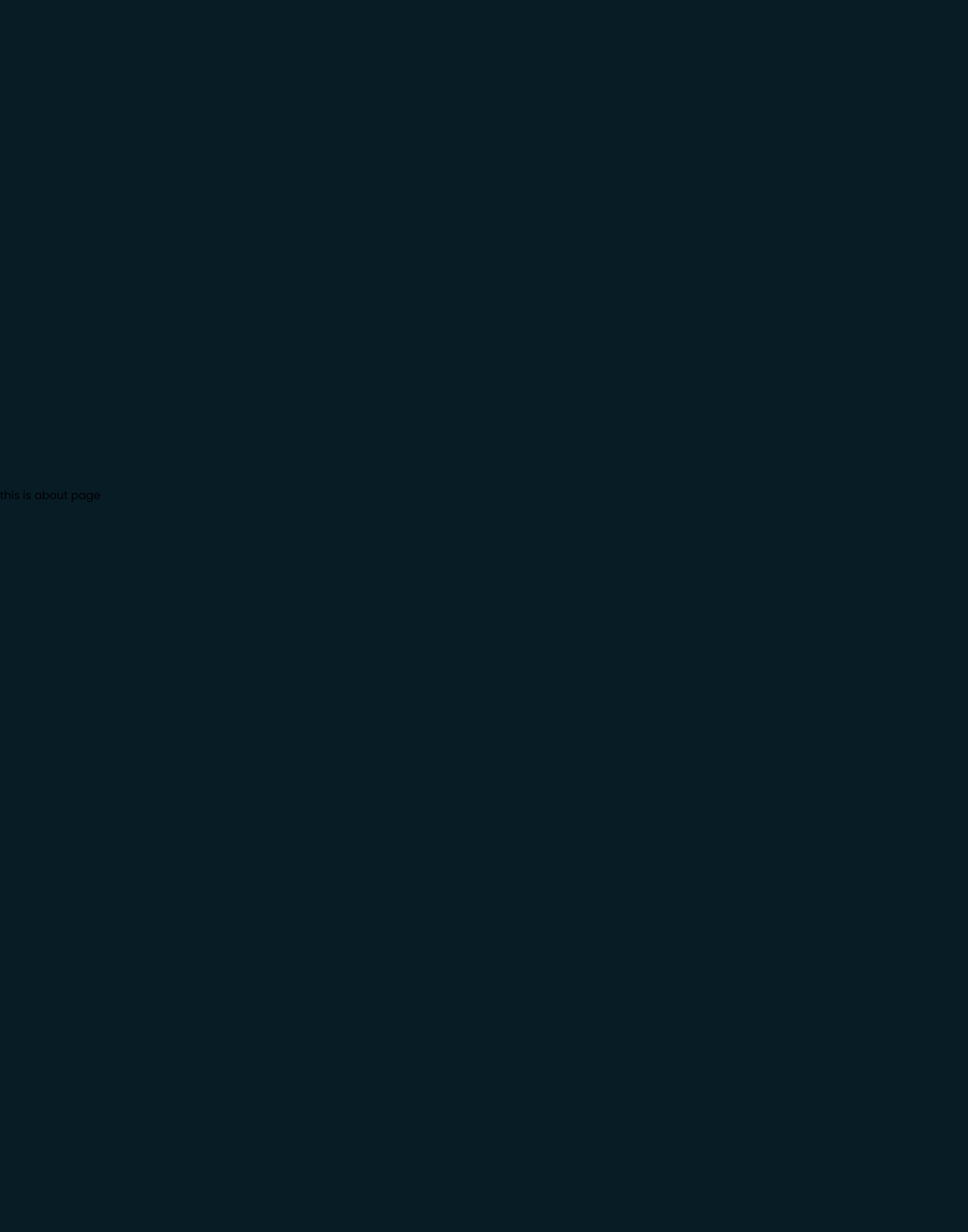
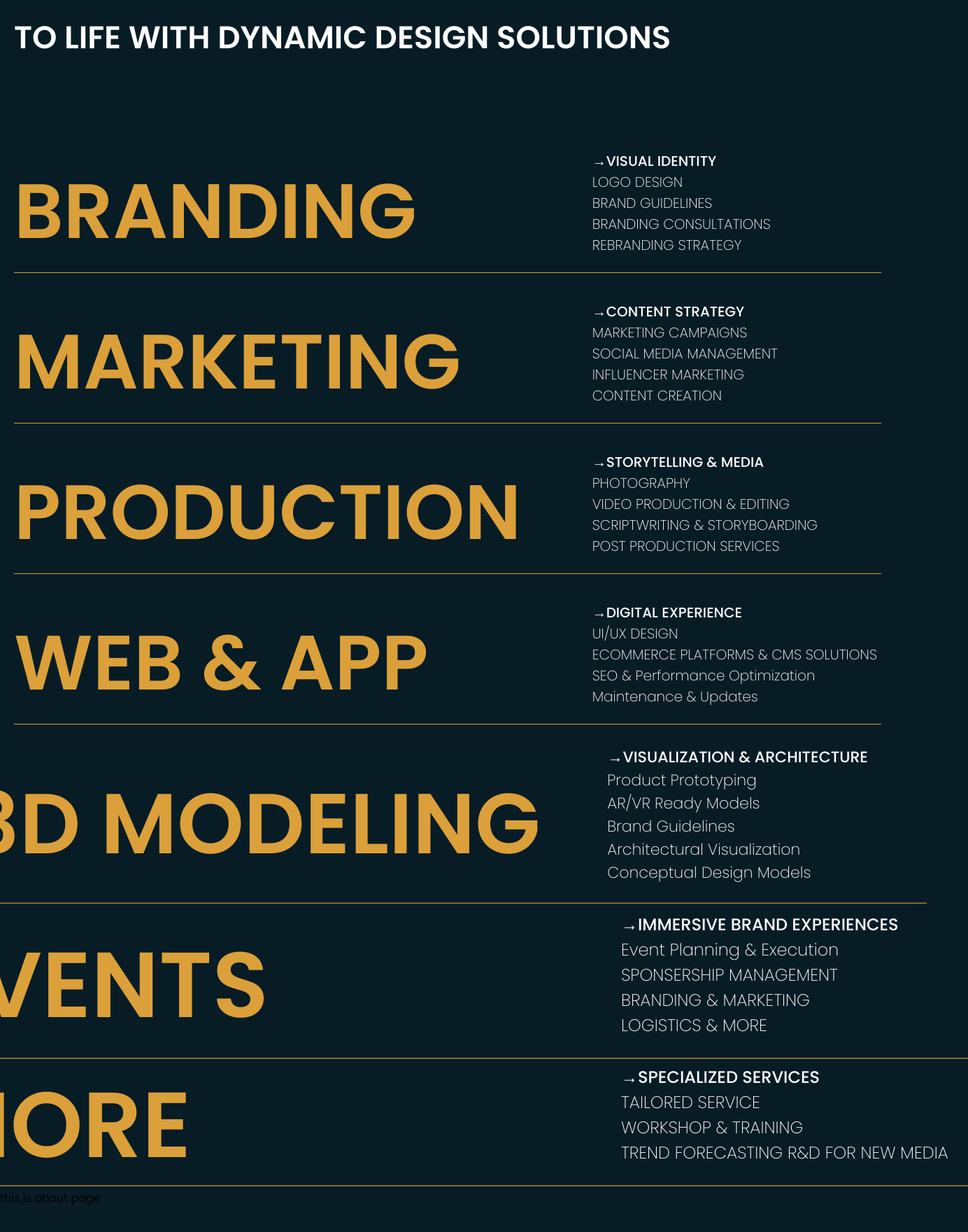
Before and after one commit to Sujit-Thapa/website-griffity, a Next.js app: page / in a window 1280 px wide. Shown: the part 2504-4264 px from the top of the page at 70% size, 1384 px wide, since content can reach past the window. Built offline with nearby package versions, Linux system fonts and the light colour scheme.

Commit message:
services completed

```diff
--- a/components/services.tsx
+++ b/components/services.tsx
@@ -1,9 +1,231 @@
-import React from "react";
+"use client";
+import { motion, useInView, useScroll, useTransform } from "framer-motion";
+import React, { useRef } from "react";
 
 const Services = () => {
+  const containerRef = useRef(null);
+  const brandingRef = useRef(null);
+  const marketingRef = useRef(null);
+  const productionRef = useRef(null);
+  const webappRef = useRef(null);
+  const modelingRef = useRef(null);
+  const eventsRef = useRef(null);
+  const moreRef = useRef(null);
+
+  // Scroll-based animations
+  // Add 30% buffer to the scroll range by adjusting the offset
+  const { scrollYProgress } = useScroll({
+    target: containerRef,
+    offset: ["start 0.92", "end 0.5"],
+  });
+
+  // Create a staggered animation effect for each service section
+  const brandingScale = useTransform(scrollYProgress, [0, 0.15], [1.2, 1]);
+  const marketingScale = useTransform(scrollYProgress, [0.15, 0.3], [1.2, 1]);
+  const productionScale = useTransform(scrollYProgress, [0.3, 0.45], [1.2, 1]);
+  const webappScale = useTransform(scrollYProgress, [0.45, 0.6], [1.2, 1]);
+  const modelingScale = useTransform(scrollYProgress, [0.6, 0.75], [1.2, 1]);
+  const eventsScale = useTransform(scrollYProgress, [0.75, 0.9], [1.2, 1]);
+  const moreScale = useTransform(scrollYProgress, [0.9, 1], [1.2, 1]);
+
+  const brandingInView = useInView(brandingRef, {
+    once: false,
+    margin: " -20% 0px",
+  });
+  const marketingInView = useInView(marketingRef, {
+    once: false,
+    margin: " -20% 0px",
+  });
+  const productionInView = useInView(productionRef, {
+    once: false,
+    margin: " -20% 0px",
+  });
+  const webappInView = useInView(webappRef, {
+    once: false,
+    margin: " -20% 0px",
+  });
+  const modelingInView = useInView(modelingRef, {
+    once: false,
+    margin: " -20% 0px",
+  });
+  const eventsInView = useInView(eventsRef, {
+    once: false,
+    margin: " -20% 0px",
+  });
+  const moreInView = useInView(moreRef, { once: false, margin: " -20% 0px" });
+
   return (
-    <div className=" h-screen w-full justify-center items-center">
-      <p>this is about page</p>
+    <div className=" text-white max-w-screen-2xl py-5 mx-auto w-full justify-center items-center z-">
+      <div className="flex justify-between items-start px-5 mt-2">
+        <div className="flex flex-col mt-5 gap-2">
+          <motion.p className="text-h4 z-10 font-semibold ">
+            WE BRING YOUR VISION{" "}
+          </motion.p>
+          <motion.p className="text-h4 z-10 font-semibold ">
+            TO LIFE WITH DYNAMIC DESIGN SOLUTIONS
+          </motion.p>
+        </div>
+        <motion.h1 className="text-white text-base font-semibold z-10">
+          [OUR SERVICES ]
+        </motion.h1>
+      </div>
+      <div
+        ref={containerRef}
+        className="flex flex-col text-primary text-h2/none  gap-10 mt-32 px-5"
+      >
+        <motion.div
+          ref={brandingRef}
+          style={{ scale: brandingScale }}
+          transition={{ duration: 0.7, ease: "easeOut" }}
+          className="border-b  border-primary w-full flex items-center "
+        >
+          <p className=" z-10 font-semibold w-2/3  branding ">BRANDING</p>
+          <motion.ul
+            initial={{ opacity: 0, x: 30 }}
+            animate={
+              brandingInView ? { opacity: 1, x: 0 } : { opacity: 0, x: 30 }
+            }
+            transition={{ duration: 0.3, ease: "easeOut", delay: 0.3 }}
+            className="text-base/normal text-white font-extralight mb-6 "
+          >
+            <li className="font-medium">&#8594;VISUAL IDENTITY</li>
+            <li>LOGO DESIGN</li>
+            <li>BRAND GUIDELINES</li>
+            <li>BRANDING CONSULTATIONS</li>
+            <li>REBRANDING STRATEGY </li>
+          </motion.ul>
+        </motion.div>
+        <motion.div
+          ref={marketingRef}
+          style={{ scale: marketingScale }}
+          transition={{ duration: 0.5, ease: "easeOut" }}
+          className="border-b border-primary w-full flex items-center "
+        >
+          <p className=" z-10 font-semibold w-2/3">MARKETING</p>
+          <motion.ul
+            initial={{ opacity: 0, x: 30 }}
+            animate={
+              marketingInView ? { opacity: 1, x: 0 } : { opacity: 0, x: 30 }
+            }
+            transition={{ duration: 0.3, ease: "easeOut", delay: 0.3 }}
+            className="text-base/normal text-white font-extralight mb-6"
+          >
+            <li className="font-medium">&#8594;CONTENT STRATEGY</li>
+            <li>MARKETING CAMPAIGNS</li>
+            <li>SOCIAL MEDIA MANAGEMENT</li>
+            <li>INFLUENCER MARKETING</li>
+            <li>CONTENT CREATION</li>
+          </motion.ul>
+        </motion.div>
+        <motion.div
+          ref={productionRef}
+          style={{ scale: productionScale }}
+          transition={{ duration: 0.5, ease: "easeOut" }}
+          className="border-b border-primary w-full flex items-center "
+        >
+          <p className=" z-10 font-semibold w-2/3">PRODUCTION</p>
+          <motion.ul
+            initial={{ opacity: 0, x: 30 }}
+            animate={
+              productionInView ? { opacity: 1, x: 0 } : { opacity: 0, x: 30 }
+            }
+            transition={{ duration: 0.3, ease: "easeOut", delay: 0.3 }}
+            className="text-base/normal text-white font-extralight mb-6"
+          >
+            <li className="font-medium">&#8594;STORYTELLING & MEDIA</li>
+            <li>PHOTOGRAPHY</li>
+            <li>VIDEO PRODUCTION & EDITING</li>
+            <li>SCRIPTWRITING & STORYBOARDING</li>
+            <li>POST PRODUCTION SERVICES</li>
+          </motion.ul>
+        </motion.div>
+        <motion.div
+          ref={webappRef}
+          style={{ scale: webappScale }}
+          transition={{ duration: 0.5, ease: "easeOut" }}
+          className="border-b border-primary w-full flex items-center "
+        >
+          <p className=" z-10 font-semibold w-2/3">WEB & APP</p>
+          <motion.ul
+            initial={{ opacity: 0, x: 30 }}
+            animate={
+              webappInView ? { opacity: 1, x: 0 } : { opacity: 0, x: 30 }
+            }
+            transition={{ duration: 0.3, ease: "easeOut", delay: 0.3 }}
+            className="text-base/normal text-white font-extralight mb-6"
+          >
+            <li className="font-medium">&#8594;DIGITAL EXPERIENCE</li>
+            <li>UI/UX DESIGN</li>
+            <li>ECOMMERCE PLATFORMS & CMS SOLUTIONS</li>
+            <li>SEO & Performance Optimization</li>
+            <li>Maintenance & Updates</li>
+          </motion.ul>
+        </motion.div>
+        <motion.div
+          ref={modelingRef}
+          style={{ scale: modelingScale }}
+          transition={{ duration: 0.5, ease: "easeOut" }}
+          className="border-b border-primary w-full flex items-center "
+        >
+          <p className=" z-10 font-semibold w-2/3">3D MODELING</p>
+          <motion.ul
+            initial={{ opacity: 0, x: 30 }}
+            animate={
+              modelingInView ? { opacity: 1, x: 0 } : { opacity: 0, x: 30 }
+            }
+            transition={{ duration: 0.3, ease: "easeOut", delay: 0.3 }}
+            className="text-base/normal text-white font-extralight mb-6"
+          >
+            <li className="font-medium">&#8594;VISUALIZATION & ARCHITECTURE</li>
+            <li>Product Prototyping</li>
+            <li>AR/VR Ready Models</li>
+            <li>Brand Guidelines</li>
+            <li>Architectural Visualization</li>
+            <li>Conceptual Design Models </li>
+          </motion.ul>
+        </motion.div>
+        <motion.div
+          ref={eventsRef}
+          style={{ scale: eventsScale }}
+          transition={{ duration: 0.5, ease: "easeOut" }}
+          className="border-b border-primary w-full flex items-center "
+        >
+          <p className=" z-10 font-semibold w-2/3">EVENTS</p>
+          <motion.ul
+            initial={{ opacity: 0, x: 30 }}
+            animate={
+              eventsInView ? { opacity: 1, x: 0 } : { opacity: 0, x: 30 }
+            }
+            transition={{ duration: 0.3, ease: "easeOut", delay: 0.3 }}
+            className="text-base/normal text-white font-extralight mb-6"
+          >
+            <li className="font-medium">&#8594;IMMERSIVE BRAND EXPERIENCES</li>
+            <li>Event Planning & Execution</li>
+            <li>SPONSERSHIP MANAGEMENT</li>
+            <li>BRANDING & MARKETING</li>
+            <li>LOGISTICS & MORE</li>
+          </motion.ul>
+        </motion.div>
+        <motion.div
+          ref={moreRef}
+          style={{ scale: moreScale }}
+          transition={{ duration: 0.5, ease: "easeOut" }}
+          className="border-b border-primary w-full flex items-center "
+        >
+          <p className=" z-10 font-semibold w-2/3">MORE</p>
+          <motion.ul
+            initial={{ opacity: 0, x: 30 }}
+            animate={moreInView ? { opacity: 1, x: 0 } : { opacity: 0, x: 30 }}
+            transition={{ duration: 0.3, ease: "easeOut", delay: 0.3 }}
+            className="text-base/normal text-white font-extralight mb-6"
+          >
+            <li className="font-medium">&#8594;SPECIALIZED SERVICES</li>
+            <li>TAILORED SERVICE</li>
+            <li>WORKSHOP & TRAINING</li>
+            <li>TREND FORECASTING R&D FOR NEW MEDIA</li>
+          </motion.ul>
+        </motion.div>
+      </div>
     </div>
   );
 };
```
